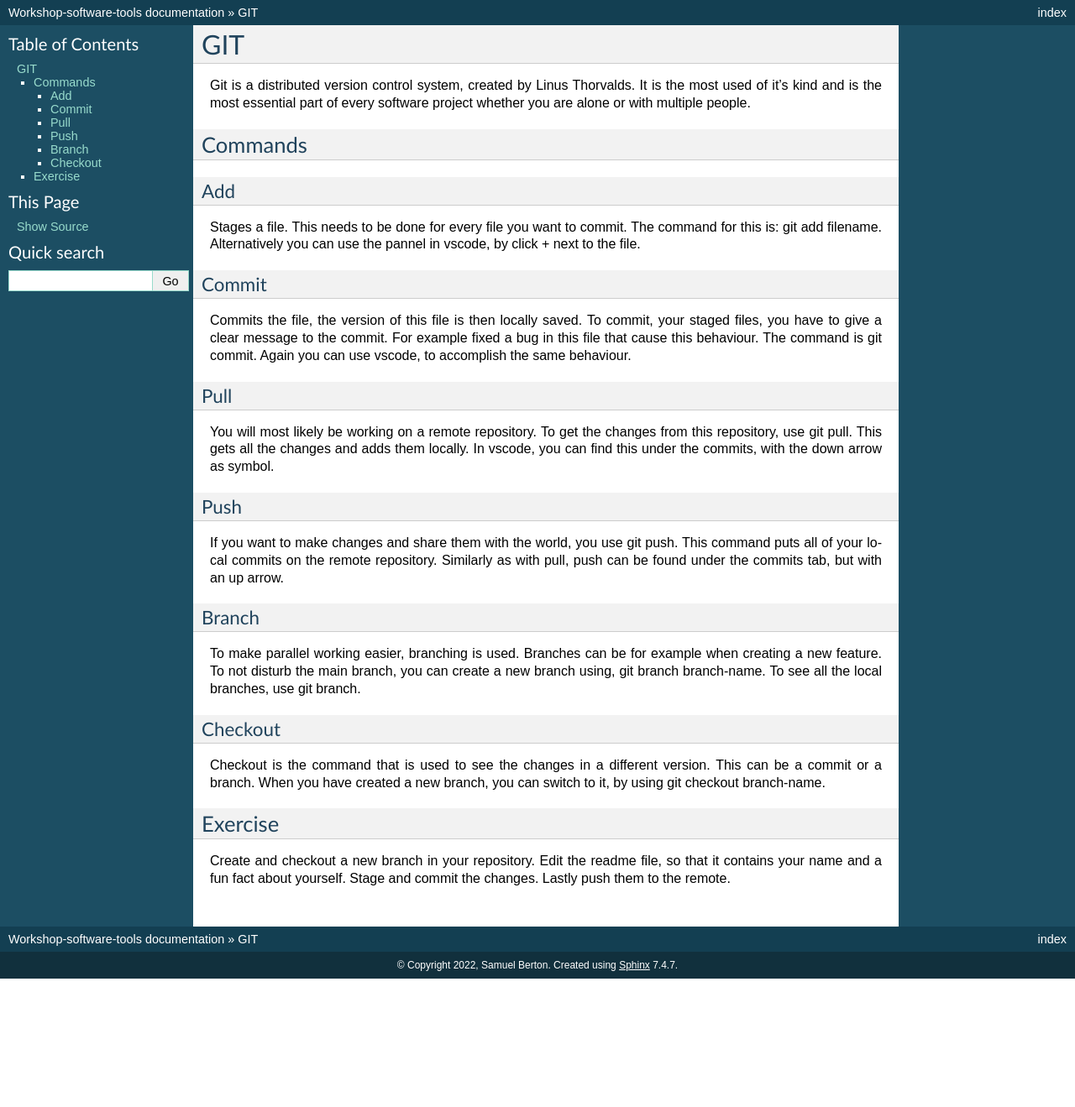
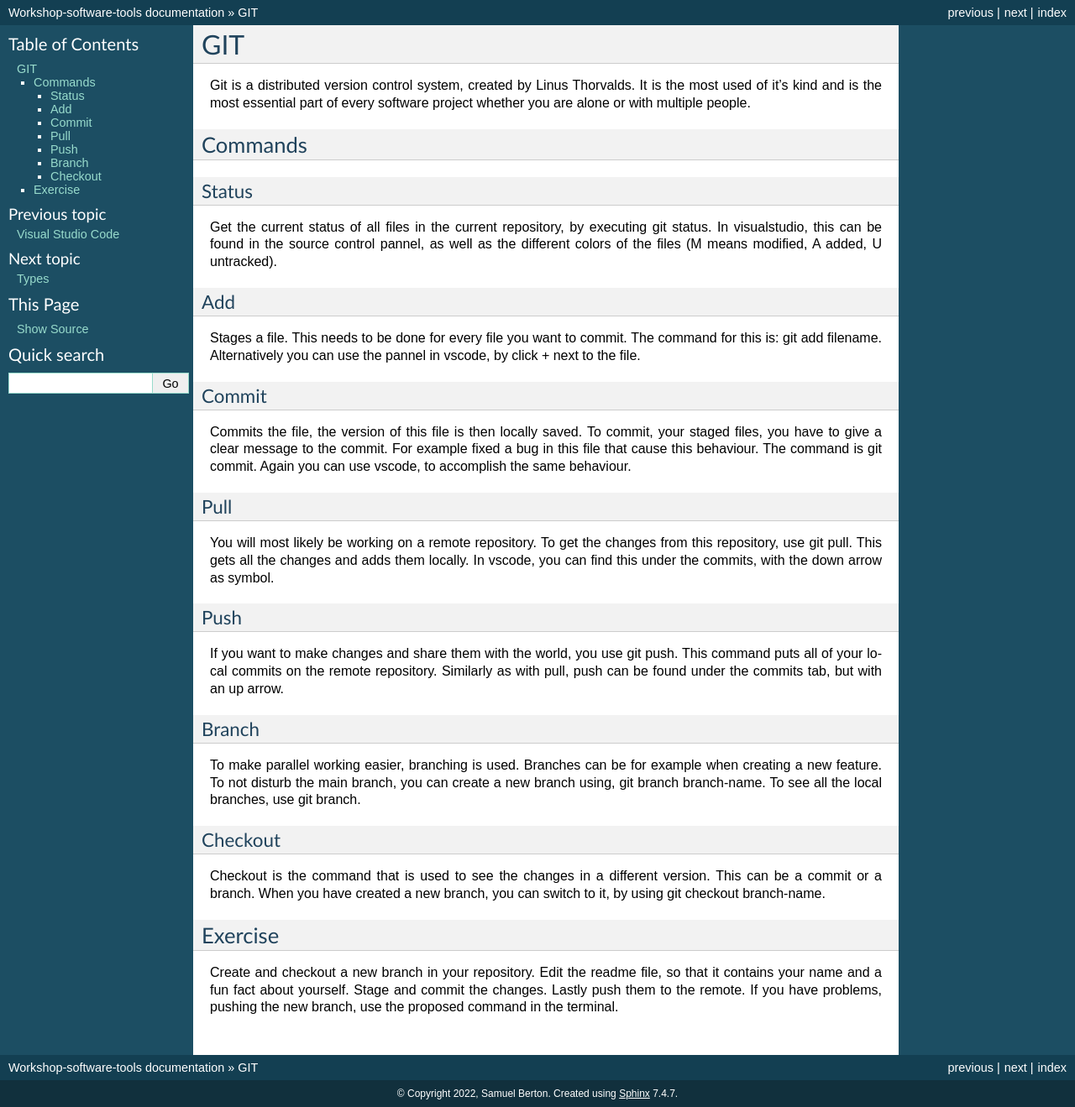
Before and after one commit to samuBe/workshop-software-tools, a Sphinx documentation site: the page built from docs/sections/version_control/git.rst, in a window 1280 px wide. Shown: the whole page at 84% size. Built offline with Sphinx 7.4.7, drawn with Linux system fonts in a browser that asks for light colours; before the commit the page ends 1166 px from its top, so only the background shows below that.

Commit message:
Fixed some minor details

```diff
--- a/docs/sections/documentation/sphinx.rst
+++ b/docs/sections/documentation/sphinx.rst
@@ -24,3 +24,8 @@
 -----------
 
 Lots of Python documentation is generated using sphinx, to include this, one can use intersphinx. More info, see `it's documentation <https://www.sphinx-doc.org/en/master/usage/quickstart.html?highlight=autodoc#intersphinx>`_
+
+Exercise
+--------
+
+As an exercise, you can document the code you have previously written. This is however a lot of work, to get a quick grasp of how sphinx works, you can read the source code of this documentation.
--- a/docs/sections/types/types.rst
+++ b/docs/sections/types/types.rst
@@ -13,16 +13,18 @@
 
 Type hints are useful, however they are not enforced. To actually enforce them, MyPy is used. It can be installed using pip or conda. MyPy gives powerful enforcements of the different types, however as it is a linter, the code will still run if the syntax is correct.
 
-Examples
+Exercise
 --------
 
 To show you the power of types and mypy, we'll create a small application that allows for a user to input names and score and then calculates the average and the person with the highest score.
 To speed up the process, some things are already provided:
 
     * :download:`Average function <./average.py>`,
-    * :download:`Maximum function <./maximunm.py>`,
+    * :download:`Maximum function <./maximum.py>`,
     * :download:`Report function <./report.py>`,
     * :download:`Start of the main function <./main.py>`,
 
 Download each of the files and put them in the src folder. Complete the imports and call the functions. You may need to change the types of some of the functions if necessary.
 To use mypy, press ctr+shift+p and search for linter, select mypy and install if necessary. Alternatively, you can use the command mypy.
+
+While you are making the code, commit your changes on your new branch. This will become clear in the next section.
--- a/docs/sections/version_control/git.rst
+++ b/docs/sections/version_control/git.rst
@@ -5,6 +5,11 @@
 
 Commands
 --------
+
+Status
+^^^^^^
+
+Get the current status of all files in the current repository, by executing git status. In visualstudio, this can be found in the source control pannel, as well as the different colors of the files (M means modified, A added, U untracked).
 
 Add
 ^^^
@@ -40,3 +45,4 @@
 --------
 
 Create and checkout a new branch in your repository. Edit the readme file, so that it contains your name and a fun fact about yourself. Stage and commit the changes. Lastly push them to the remote.
+If you have problems, pushing the new branch, use the proposed command in the terminal.
--- a/docs/sections/version_control/github.rst
+++ b/docs/sections/version_control/github.rst
@@ -14,6 +14,6 @@
 
 In this exercise, you'll create a pull request and review the pr. There are three steps:
 
-    * Invite the person sitting on the left of you to your repository. Wait for them to accept it.
-    * Go to `github <https://www.github.com>`_ and proceed to your repository. Click on create a pull request if there is a button for it, otherwise create it in the pr tab. For the reviewer, choose the person sitting on the left.
-    * Go to the repo of the person sitting on the right of you and review the pr that you were just invited to.
+* Invite the person sitting on the left of you to your repository. Wait for them to accept it.
+* Go to `github <https://www.github.com>`_ and proceed to your repository. Click on create a pull request if there is a button for it, otherwise create it in the pr tab. For the reviewer, choose the person sitting on the left.
+* Go to the repo of the person sitting on the right of you and review the pr that you were just invited to.
```
Also changed, not shown: docs/index.rst (+7 -1 lines), docs/sections/sections.rst (deleted, +0 -10 lines), 5 other files.
